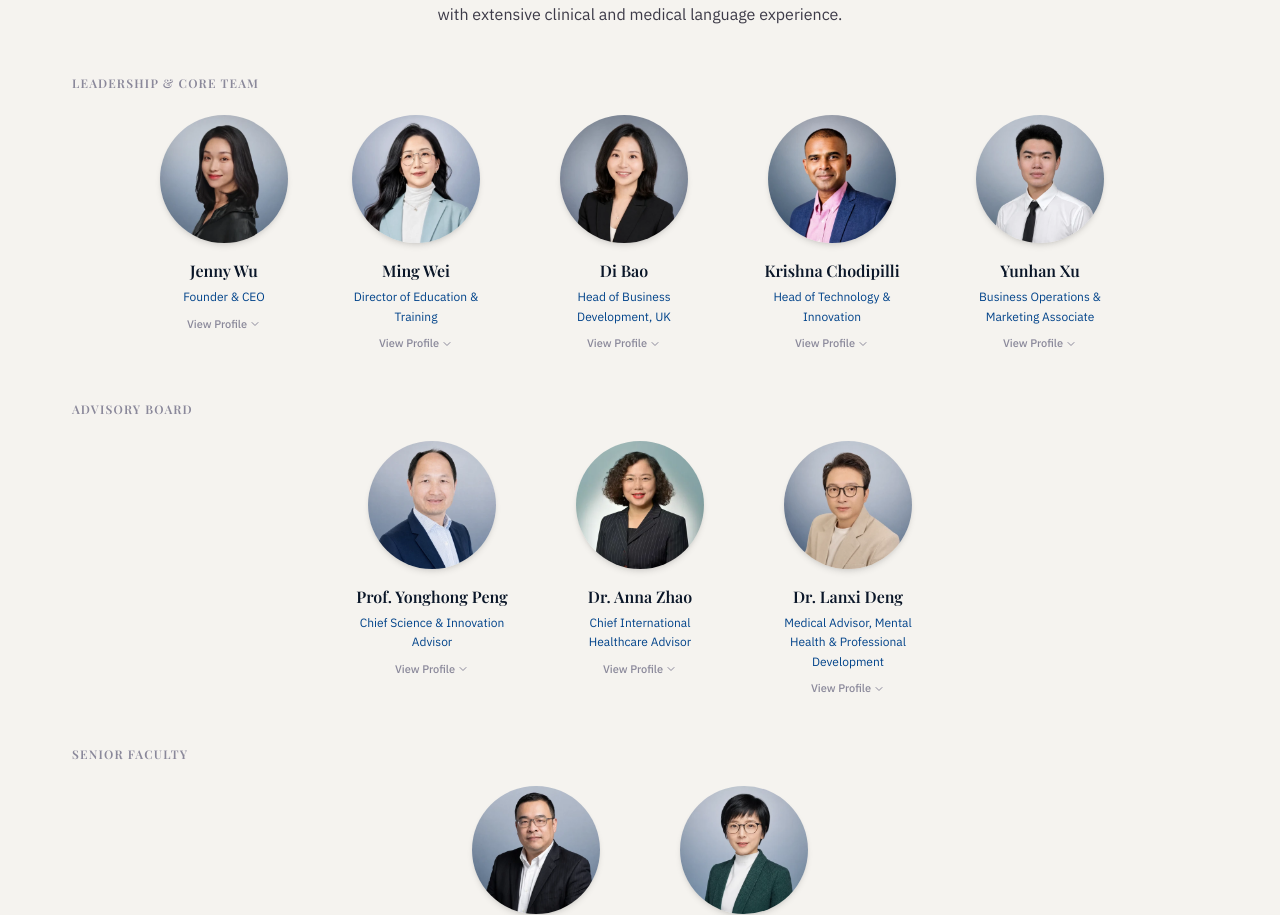
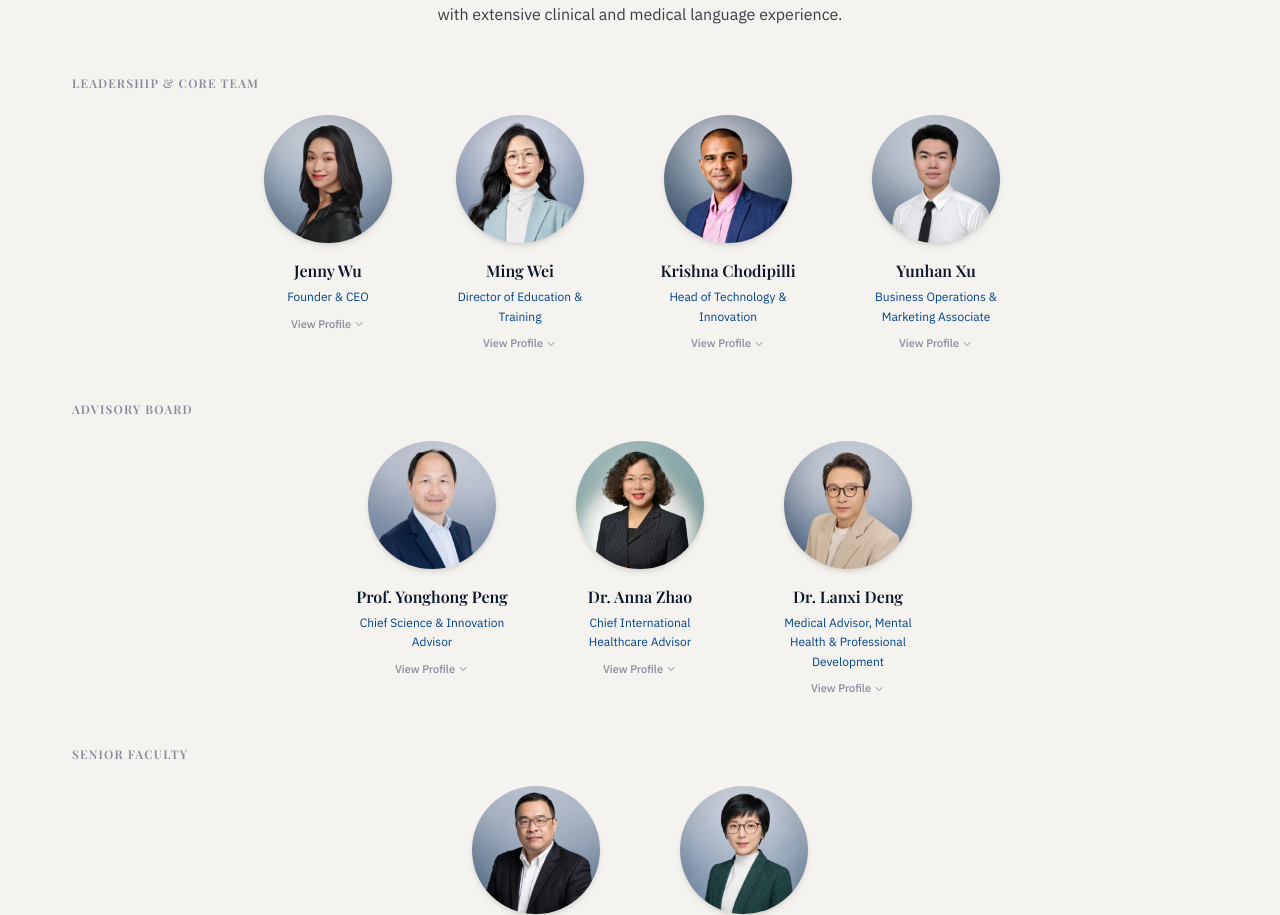
Before and after one commit to theathondmanus/mediversity-web-v2, a Next.js app: page /en/about in a window 1280 px wide. Shown: the part 3228-4143 px from the top of the page. Built offline with nearby package versions, Linux system fonts and the light colour scheme.

Commit message:
feat(about): remove Di Bao (Becky) from team members

```diff
--- a/src/app/[locale]/about/page.tsx
+++ b/src/app/[locale]/about/page.tsx
@@ -63,17 +63,6 @@ const LEADERSHIP = [
     bio: {
       "zh-CN": "Ming Wei 是 Mediversity Global 教育培训总监，负责公司教育与培训体系的整体规划，包括课程设计、教学质量、师资管理、教育产品开发及学习技术应用，确保项目兼具专业性、实践性与国际适用性。\n\n她拥有超过 20 年英国企业转型、变革管理与专业培训经验，在项目管理咨询、高管辅导、团队发展和组织变革领域具有深厚实践积累。她同时是 ICAgile 认证培训师，在跨文化沟通、领导力发展及成人学习设计方面拥有丰富经验。\n\n凭借企业管理与专业教育的双重背景，Ming 擅长将复杂专业知识转化为结构清晰、参与度高且能够实际应用的学习体验，并持续推动 Mediversity Global 建立面向国际医疗环境的高质量教育产品体系。",
       en: "Ming Wei is the Director of Education & Training at Mediversity Global, overseeing the company's entire educational and training framework — including curriculum design, teaching quality, faculty management, product development, and learning technology — ensuring all programmes are professional, practice-led, and internationally applicable.\n\nWith over 20 years of experience in UK corporate transformation, change management, and professional training, Ming has deep expertise in project management consulting, executive coaching, team development, and organisational change. She is an ICAgile Certified Trainer with extensive experience in cross-cultural communication, leadership development, and adult learning design.\n\nDrawing on her dual background in corporate management and professional education, Ming excels at translating complex expertise into structured, engaging, and actionable learning experiences.",
-    },
-  },
-  {
-    id: "di-bao",
-    name: "Di Bao",
-    titleZh: "英国商务发展主管",
-    titleEn: "Head of Business Development, UK",
-    group: "leadership",
-    bio: {
-      "zh-CN": "Di Bao 负责 Mediversity Global 在英国及国际市场的商务发展与战略合作，重点推动医疗机构、教育机构及行业伙伴之间的合作关系，并支持国际培训项目与医疗合作项目的拓展。\n\n她拥有丰富的国际商务、媒体及医疗行业经验，曾任《欧洲时报》英国市场销售总监及皇家马斯登医院（The Royal Marsden）国际事务经理，并参与英国医疗机构、NHS 体系及数字健康相关合作，在国际医疗业务拓展与跨机构合作方面积累了广泛经验。\n\nDi 擅长将市场需求、医疗资源与教育服务转化为可落地的合作方案，在 Mediversity Global 重点推动英国及欧洲医疗资源网络建设，以及具有长期价值的国际合作伙伴关系。",
-      en: "Di Bao leads business development and strategic partnerships for Mediversity Global in the UK and international markets, with a focus on advancing collaboration between healthcare institutions, educational organisations, and industry partners.\n\nShe brings extensive experience in international business, media, and healthcare — having served as UK Sales Director at Nouvelles d'Europe and as International Affairs Manager at The Royal Marsden Hospital. Her background spans NHS collaborations, digital health partnerships, and cross-institutional business development.\n\nDi is skilled at translating market needs, healthcare resources, and educational services into actionable partnership frameworks, with a focus on building long-term value networks across the UK and Europe.",
     },
   },
   {
```
